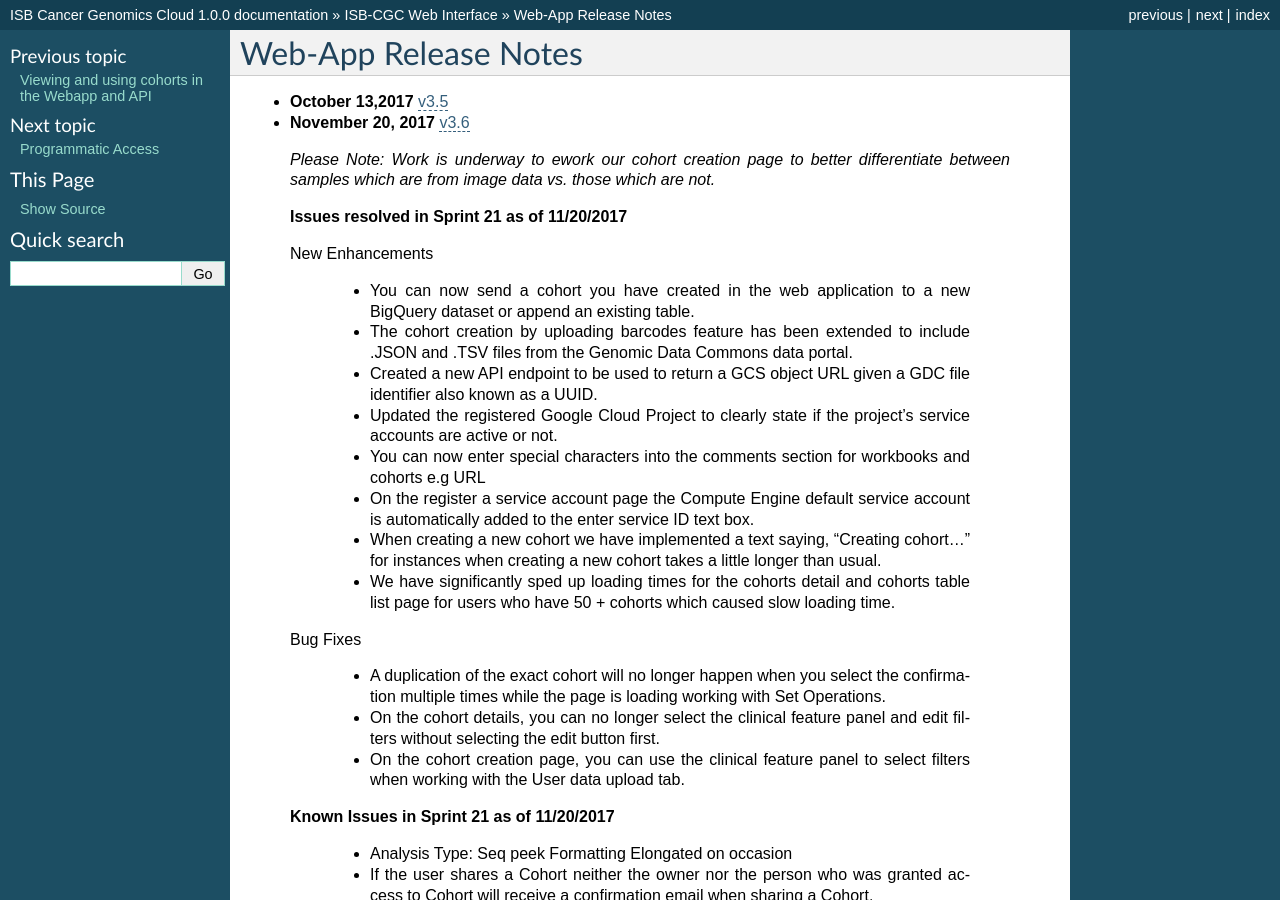
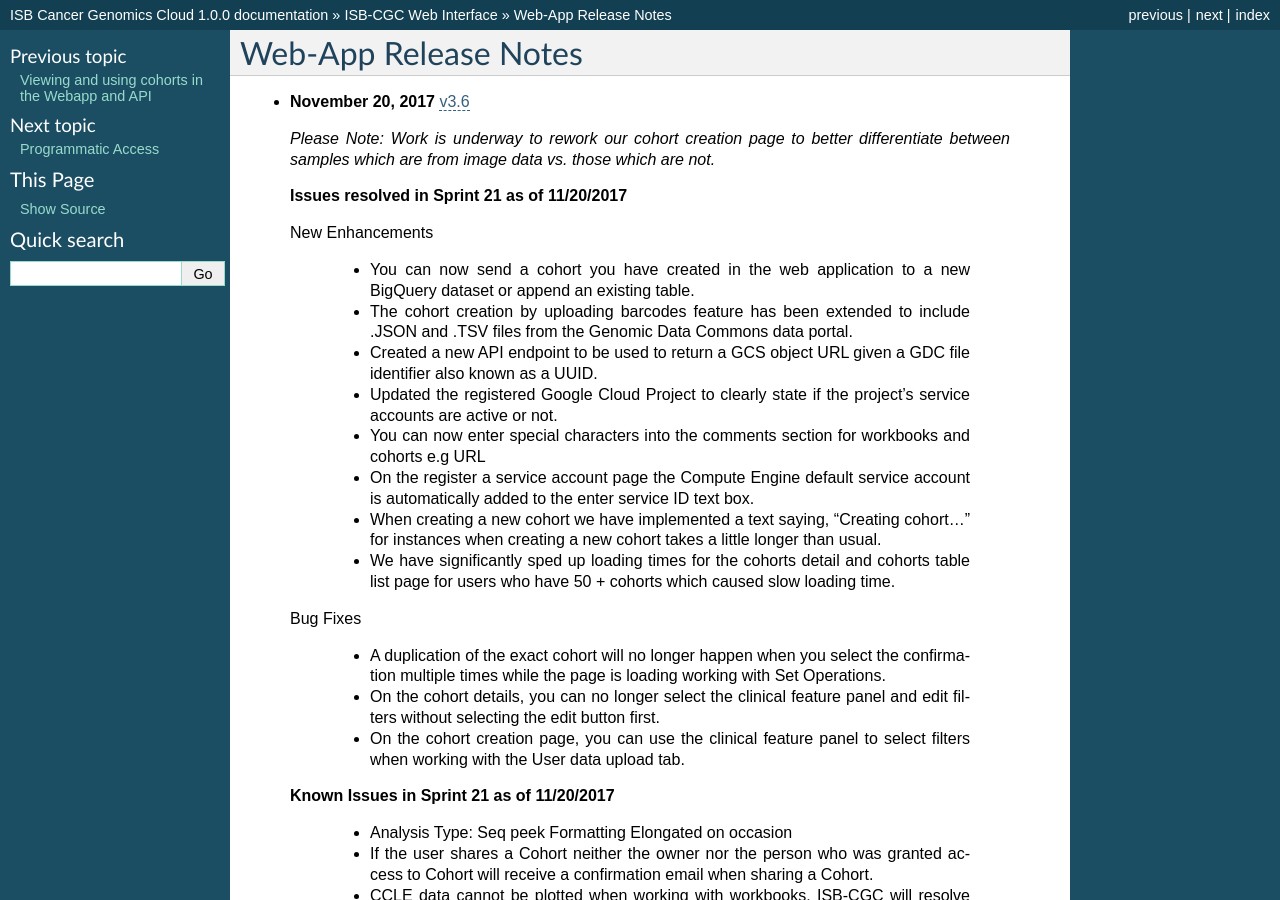
Before and after one commit to isb-cgc/readthedocs, a Sphinx documentation site: the page built from docs/source/sections/webapp/releases.rst, in a window 1280 px wide and 900 px high. Built offline with Sphinx 7.4.7, drawn with Linux system fonts in a browser that asks for light colours; pages that are not in the unit, such as notebooks, are missing from menus.

Commit message:
removed extra sprint 20 line

```diff
--- a/docs/source/sections/webapp/releases.rst
+++ b/docs/source/sections/webapp/releases.rst
@@ -2,14 +2,9 @@
 Web-App Release Notes
 *********************
 
-
-* **October 13,2017**  `v3.5 <https://github.com/isb-cgc/ISB-CGC-Webapp/releases/tag/3.5>`_
-
-
-
 * **November 20, 2017** `v3.6 <https://github.com/isb-cgc/ISB-CGC-WebApp/releases/tag/3.6>`_
 
- *Please Note: Work is underway to ework our cohort creation page to better differentiate between samples which are from image data vs. those which are not.*
+ *Please Note: Work is underway to rework our cohort creation page to better differentiate between samples which are from image data vs. those which are not.*
 
  **Issues resolved in Sprint 21 as of 11/20/2017**
 
```
